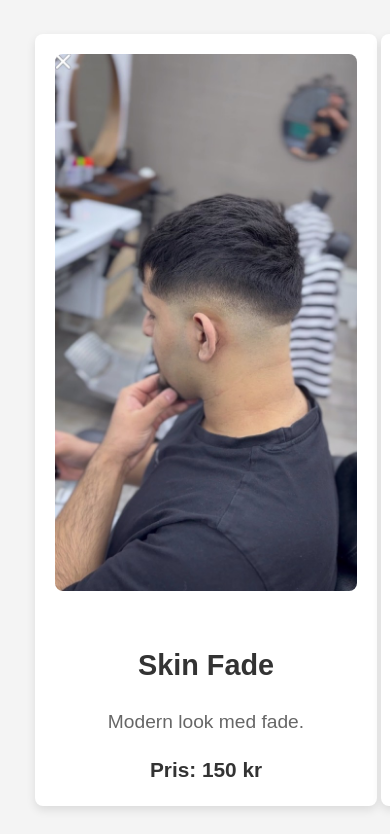
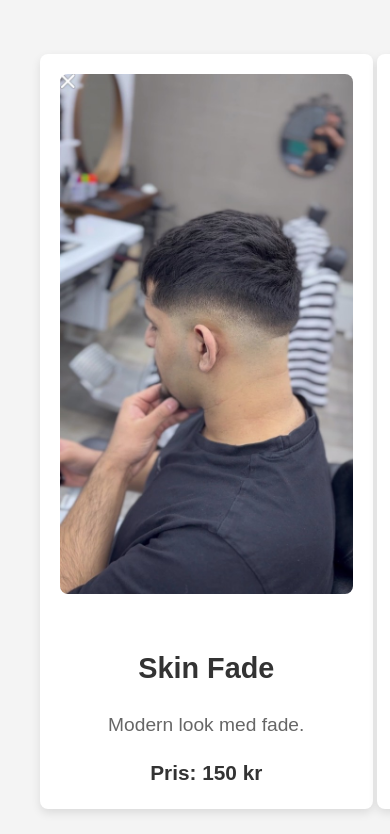
Before and after one commit to mohammedfattah177/project1, a plain HTML site: page Service.html in a window 390 px wide. Shown: the part 705-1539 px from the top of the page. Drawn offline with Linux system fonts and the light colour scheme.

Commit message:
Update samitcutz.css

```diff
--- a/samitcutz.css
+++ b/samitcutz.css
@@ -293,19 +293,20 @@ body {
 /* Responsivt Design */
 @media (max-width: 768px) {
     /* Services Section */
+
     #services {
+    background-color: #f4f4f4;
+    padding: 60px 20px;
+    text-align: center;
     display: flex;
     flex-direction: column;
     align-items: center;
-        text-align: center;
-        padding: 40px 15px;
 }
-
     .service-item {
     width: 90%;
     max-width: 400px;
     margin: 20px auto;
-        padding: 20px;
+
     }
 
     /* Header & Navigation */
```
Lines whose indentation alone changed are shown as unchanged.
